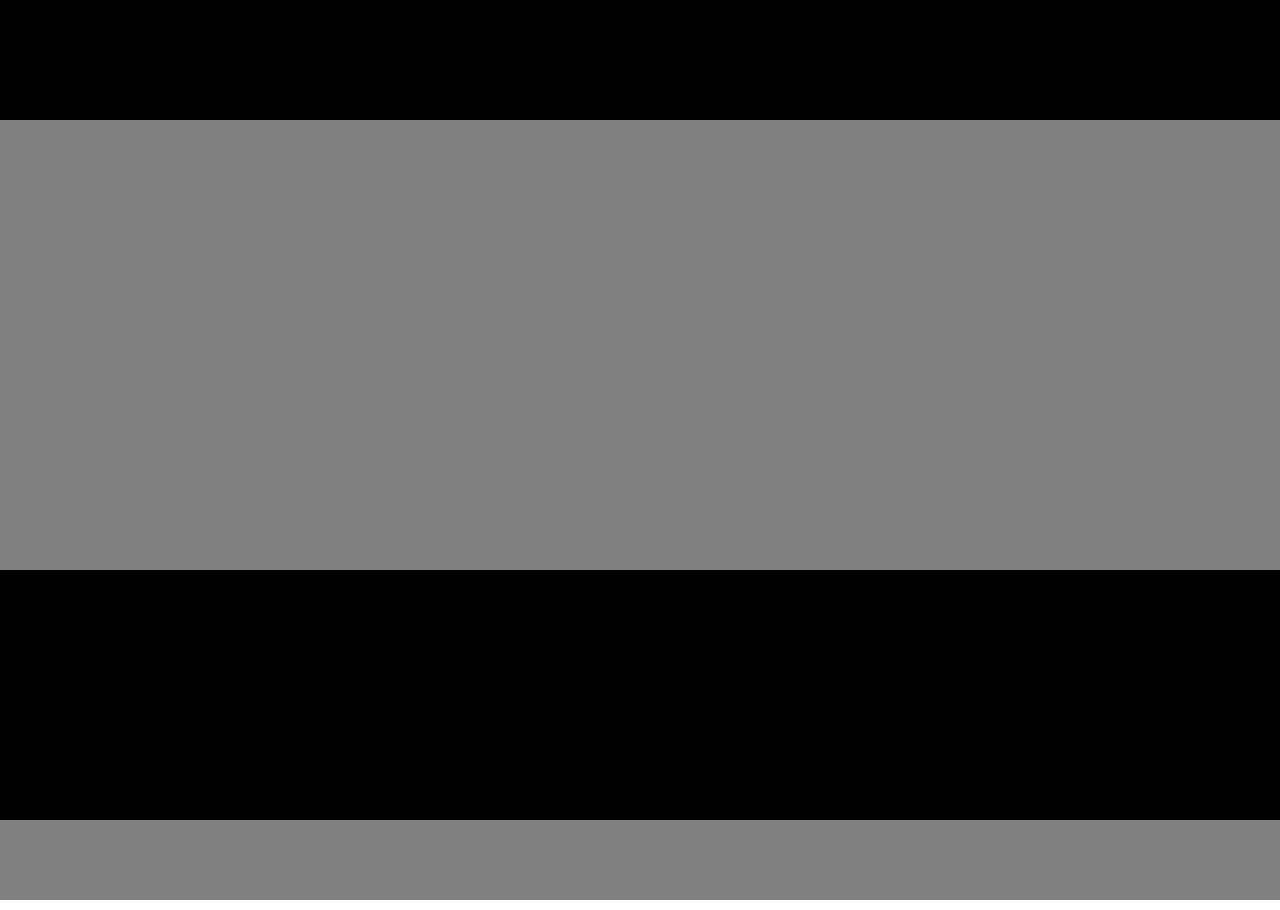
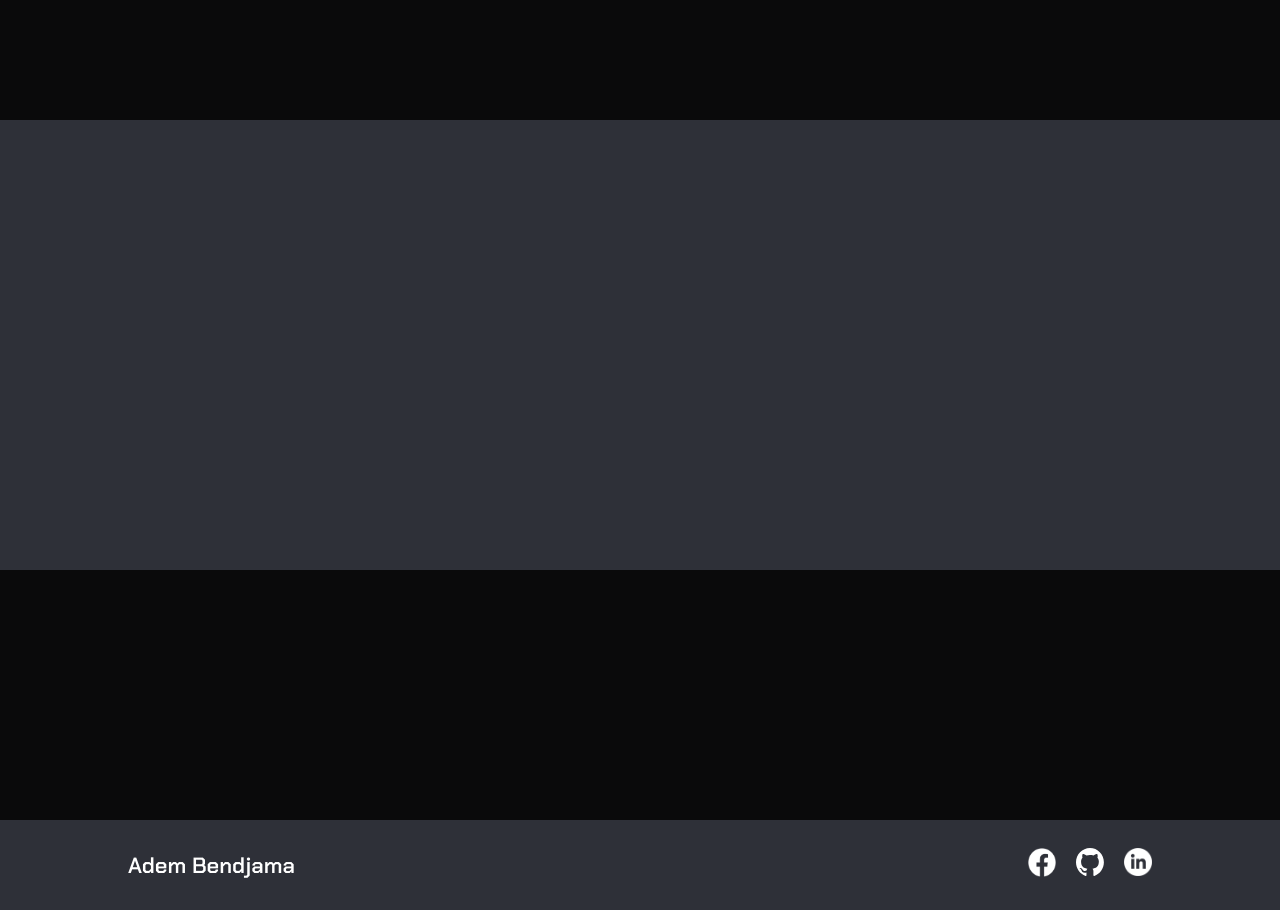
Before and after one commit to AdemBendjama/Portfolio, a plain HTML site: page index.html in a window 1280 px wide. Shown: the part 880-1790 px from the top of the page. Drawn offline with Linux system fonts and the light colour scheme; a web font is replaced by a local one.

Commit message:
Stylize Footer

```diff
--- a/index.html
+++ b/index.html
@@ -14,7 +14,7 @@
                   <div class="navbar">
                         <div class="name"><a href="#">Adem Bendjama</a></div>
                         <div class="navbar-sections">
-                              <a href="#">Github</a>
+                              <a href="#">Skills</a>
                               <a href="#">Projects</a>
                               <a href="#">Certificates</a>
                               <a href="#">About</a>
@@ -33,7 +33,15 @@
 
       <div class="section-3"></div>
 
-      <div class="section-4"></div>
+      <div class="section-4">
+            <div class="footer-name"><a href="#">Adem Bendjama</a></div>
+
+            <div class="footer-socials">
+                  <a href="https://www.facebook.com/profile.php?id=100008287604263"><img src="Assets/facebook-logo-white.png" alt="facebook Logo" width="28"></a>
+                  <a href="https://github.com/AdemBendjama"><img src="Assets/github-logo-white.svg" alt="Github Logo" width="28"></a>
+                  <a href="https://dz.linkedin.com/in/adem-bendjama-64b88b239"><img src="Assets/linkedin-logo-white.png" alt="Linkedin Logo" width="28"></a>
+            </div>
+      </div>
 
 </body>
 </html>
--- a/main.css
+++ b/main.css
@@ -23,10 +23,13 @@ body {
     font-family: 'Chivo Mono', monospace;
 }
 
+
 a {
     text-decoration: none;
     color: rgb(200, 200, 200);
 }
+
+
 
 a:hover {
     color: rgb(255, 255, 255);
@@ -36,22 +39,15 @@ a:active {
     color: rgb(171, 171, 171);
 }
 
-.navbar .name a {
+.navbar .name a,
+.section-4 .footer-name a {
     color: rgb(255, 255, 255);
 }
 
-.navbar .name a:hover {
+.navbar .name a:hover,
+.section-4 .footer-name a:hover {
     color: rgb(200, 200, 200);
 }
-
-.navbar .name a:focus {
-    color: rgb(170, 170, 170);
-}
-
-
-
-
-
 
 /***************! Section-1 ***************/
 .section-1 {
@@ -59,7 +55,7 @@ a:active {
     width: 100%;
     padding-left: 10%;
     padding-right: 10%;
-    background-color: black;
+    background-color: #0A0A0B;
 }
 
 /*****! Navbar *****/
@@ -89,7 +85,7 @@ a:active {
 .navbar .navbar-call-to-action a {
     padding: 20px 30px;
     border-radius: 10px;
-    color: black;
+    color: #0A0A0B;
     background-color: #FBE850;
 }
 
@@ -117,7 +113,7 @@ a:active {
     width: 100%;
     padding-left: 10%;
     padding-right: 10%;
-    background-color: grey;
+    background-color: #2E3038;
 }
 
 
@@ -127,14 +123,27 @@ a:active {
     width: 100%;
     padding-left: 10%;
     padding-right: 10%;
-    background-color: black;
+    background-color: #0A0A0B;
 }
 
 /***************! Section-4 ***************/
 .section-4 {
-    height: 80px;
+    height: 90px;
     width: 100%;
     padding-left: 10%;
     padding-right: 10%;
-    background-color: grey;
+    background-color: #2E3038;
+    display: flex;
+    align-items: center;
+    justify-content: space-between;
 }
+
+.section-4 .footer-name {
+    font-family: 'Chakra Petch', sans-serif;
+    font-size: 22px;
+}
+
+.section-4 .footer-socials {
+    display: flex;
+    gap: 20px;
+}
```
Also changed, not shown: Assets/facebook-logo-white.png (added), Assets/github-logo-white.svg (added), Assets/linkedin-logo-white.png (added).
